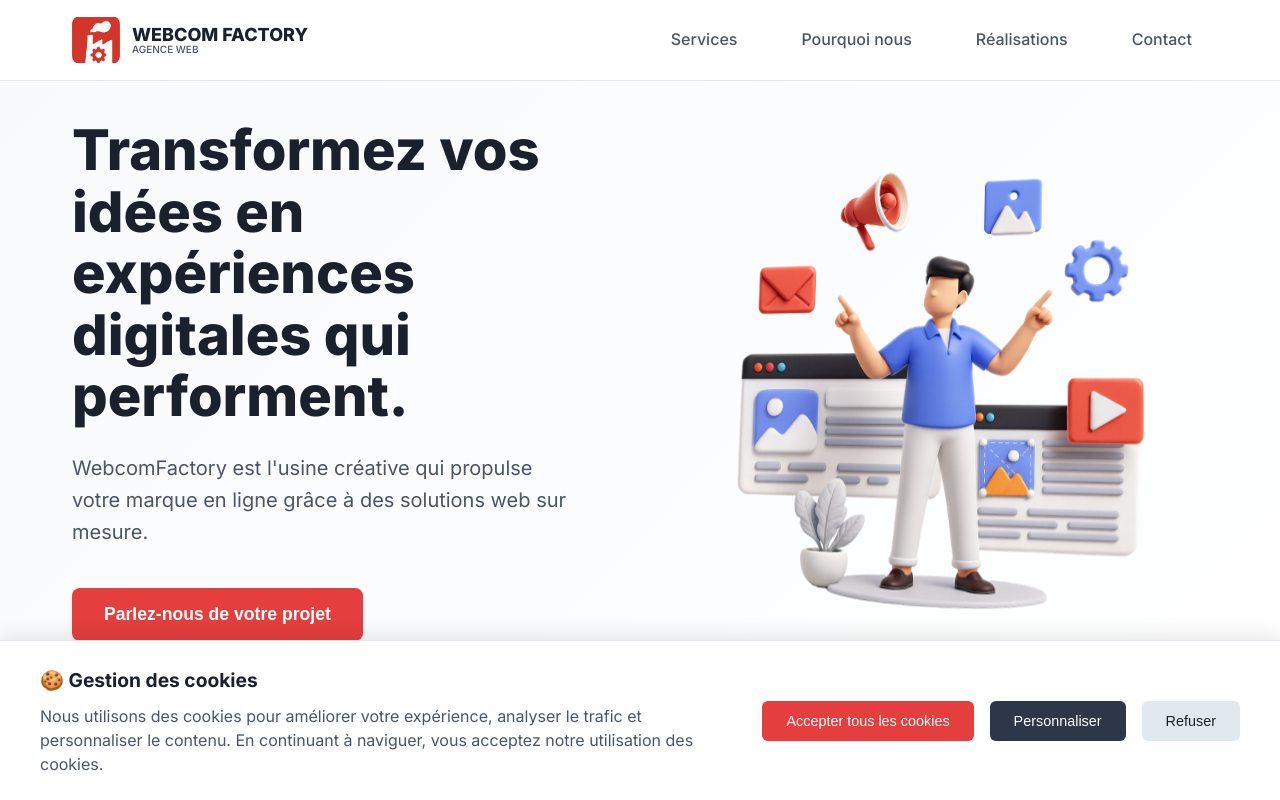
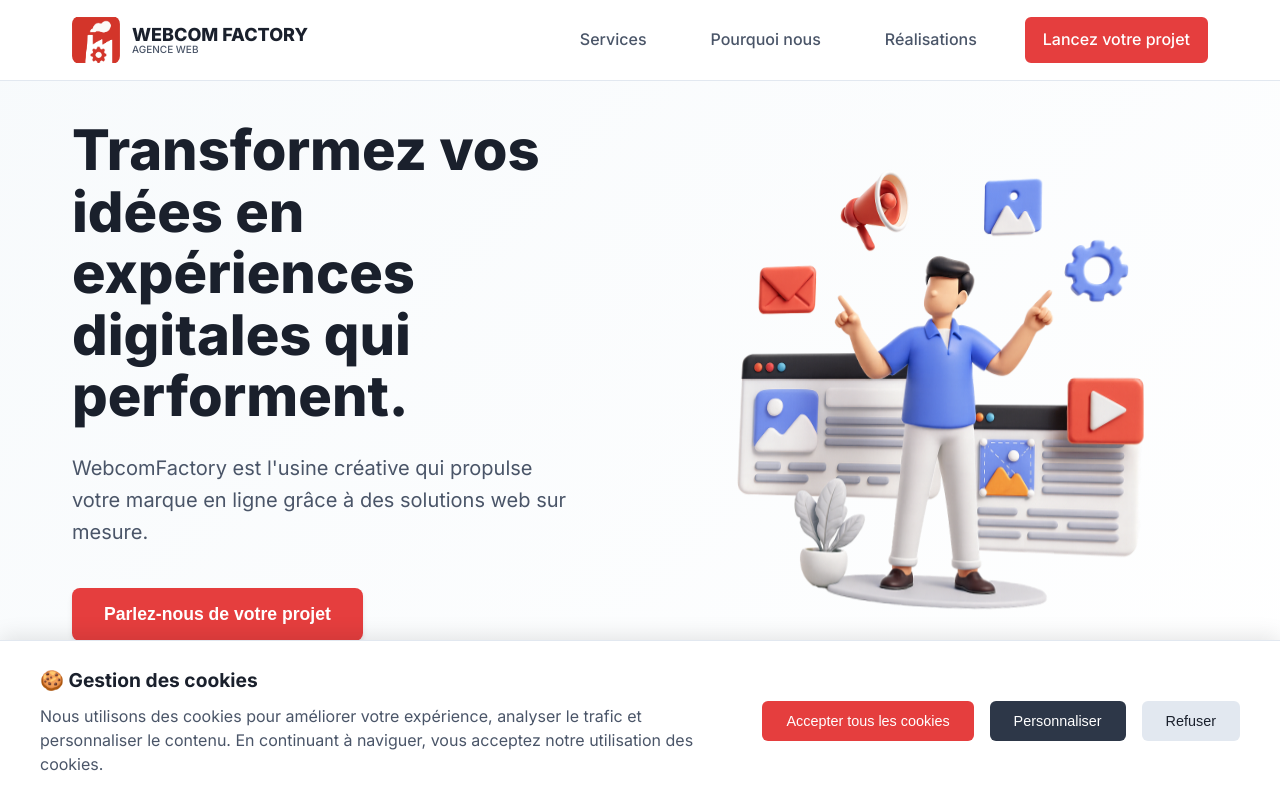
Before and after one commit to ighilca/webcomfactory, a website built with Vite: page index.html in a window 1280 px wide. Shown: the top 800 px of the page. Built offline with nearby package versions, Linux system fonts and the light colour scheme.

Commit message:
Modification du menu : Contact remplacé par 'Lancez votre projet' en bouton CTA

```diff
--- a/index.html
+++ b/index.html
@@ -217,7 +217,7 @@
         <a href="#services">Services</a>
         <a href="#pourquoi-nous">Pourquoi nous</a>
         <a href="#realisations">Réalisations</a>
-        <a href="#contact">Contact</a>
+        <a href="#contact" class="nav-cta-btn">Lancez votre projet</a>
       </div>
       <div class="nav-toggle">
         <span></span>
--- a/style.css
+++ b/style.css
@@ -133,6 +133,25 @@ body {
   color: var(--primary-color);
 }
 
+/* Bouton CTA dans la navigation */
+.nav-cta-btn {
+  background: var(--primary-color);
+  color: white !important;
+  padding: 8px 16px;
+  border-radius: 6px;
+  font-weight: 600;
+  transition: all 0.3s ease;
+  border: 2px solid var(--primary-color);
+}
+
+.nav-cta-btn:hover {
+  background: var(--primary-dark);
+  color: white !important;
+  border-color: var(--primary-dark);
+  transform: translateY(-2px);
+  box-shadow: var(--shadow-md);
+}
+
 .nav-toggle {
   display: none;
   flex-direction: column;
@@ -1166,6 +1185,12 @@ section {
 
   .why-us-cta .cta-secondary-btn {
     padding: 10px 20px;
+    font-size: 0.9rem;
+  }
+
+  /* Responsive pour le bouton CTA de navigation */
+  .nav-cta-btn {
+    padding: 6px 12px;
     font-size: 0.9rem;
   }
 }
```
